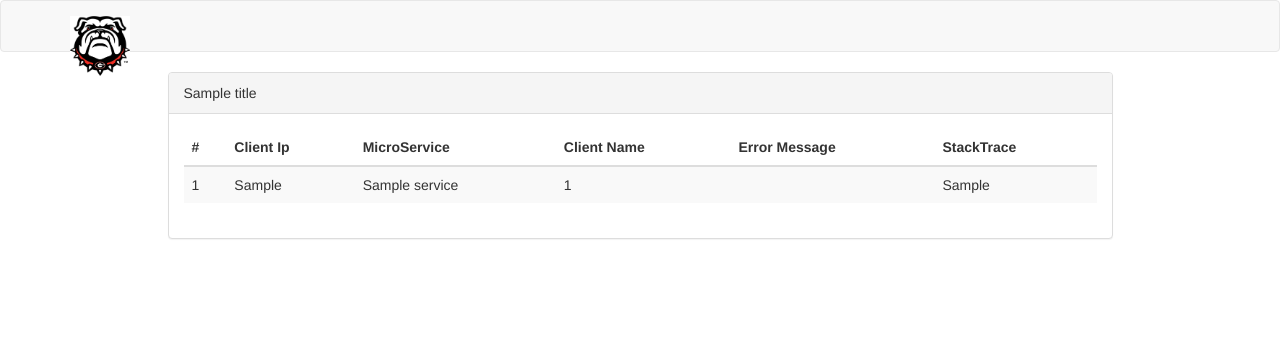
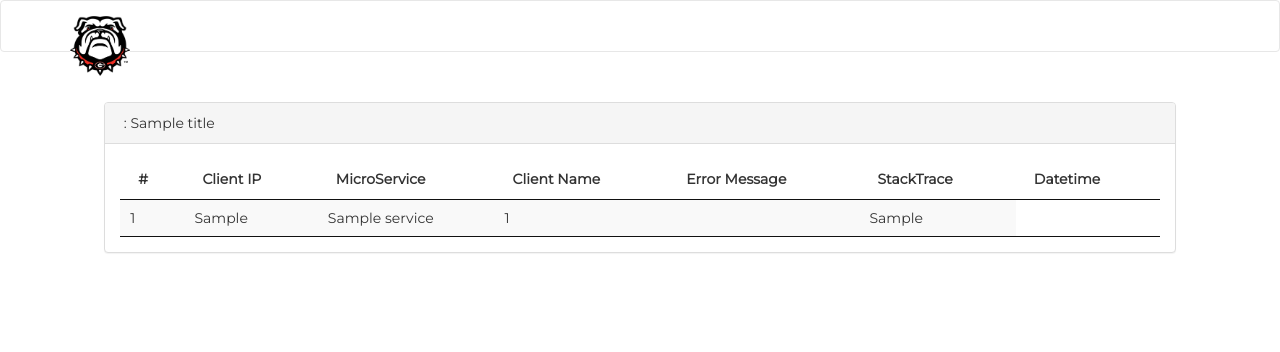
Before and after one commit to moluwole/WatchTower, a Flask app: template templates/index.html in a window 1280 px wide. Shown: the top 352 px of the page. Run offline with Flask 2, Linux system fonts and the light colour scheme; the template is opened without the code that fills it: most values are stand-ins (such as "Sample title", 1, 10 or a date in 2020); parts of the project's set-up code (start-up, migrations or seed data) failed here and were passed over; some libraries are stand-ins or nearby versions.

Commit message:
page redesign

```diff
--- a/templates/index.html
+++ b/templates/index.html
@@ -1,48 +1,25 @@
 {% include 'layout-master.html' %}
 <script>
   $(document).ready(function () {
-    // $('#features').DataTable();
+    $('#features').DataTable();
   })
 </script>
-<div class="container">
     <div class="row">
-            <div class="col-md-10 col-md-offset-1">
-
-<!--                <div class="row" style="margin-bottom: 20px; text-align: center;">-->
-<!--                    <div class="col-md-4">-->
-<!--                        <button type="button" class="btn btn-primary btn-lg" data-toggle="modal" data-target="#clientName">-->
-<!--                          View By Client-->
-<!--                        </button>-->
-<!--                    </div>-->
-
-<!--                    <div class="col-md-4">-->
-<!--                         <button type="button" class="btn btn-info btn-lg" data-toggle="modal" data-target="#modalDate">-->
-<!--                          View By Date-->
-<!--                        </button>-->
-<!--                    </div>-->
-
-<!--                    <div class="col-md-4">-->
-<!--                        <button type="button" class="btn btn-success btn-lg" data-toggle="modal" data-target="#modalProduct">-->
-<!--                          View By Product-->
-<!--                        </button>-->
-<!--                    </div>-->
-<!--                </div>-->
-
-                <div class="clearfix"></div>
-
+        <div class="col-md-10 col-md-offset-1" style="margin-top: 20px;padding: 10px;">
                 <div class="panel panel-default">
-                    <div class="panel-heading">{{ title }}</div>
+                        <div class="panel-heading">&nbsp;: {{ title }}</div>
                         <div class="panel-body">
                             <div class="table-responsive">
                                 <table id="features" class="display table table-striped">
                                     <thead>
                                          <tr>
                                             <th>#</th>
-                                        <th>Client Ip</th>
+                                            <th>Client IP</th>
                                             <th>MicroService</th>
                                              <th>Client Name</th>
                                              <th>Error Message</th>
                                              <th>StackTrace</th>
+                                             <th>Datetime</th>
                                          </tr>
                                     </thead>
                                     <tbody>
@@ -63,7 +40,6 @@
                     </div>
         </div>
     </div>
-    </div>
 
 </body>
 </html>
--- a/templates/layout-master.html
+++ b/templates/layout-master.html
@@ -8,12 +8,28 @@
     <link rel="stylesheet" href="{{url_for('static', filename='css/bootstrap.min.css')}}">
     <link rel="stylesheet" href="{{url_for('static', filename='css/bootstrap-datepicker.min.css')}}">
     <link rel="stylesheet" href="{{url_for('static', filename='css/datatables.min.css')}}">
+    <link href="https://fonts.googleapis.com/css?family=Montserrat:400&display=swap" rel="stylesheet">
 
     <script src="{{url_for('static', filename='js/jquery-3.1.1.min.js')}}"></script>
     <script src="{{url_for('static', filename='js/bootstrap.min.js')}}"></script>
     <script src="{{url_for('static', filename='js/bootstrap-datepicker.min.js')}}"></script>
     <script src="{{url_for('static', filename='js/datatables.min.js')}}"></script>
 
+    <style>
+      body {
+        font-family: 'Montserrat', sans-serif;
+      }
+
+      table td {
+        font-family: 'Montserrat', sans-serif;
+        font-size: 14px;
+      }
+
+      .navbar-default {
+        background: transparent !important;
+      }
+
+    </style>
     <script>
     $(document).ready(function(){
       var date_input=$('input[name="target_date"]');
```
Lines whose indentation alone changed are shown as unchanged.
